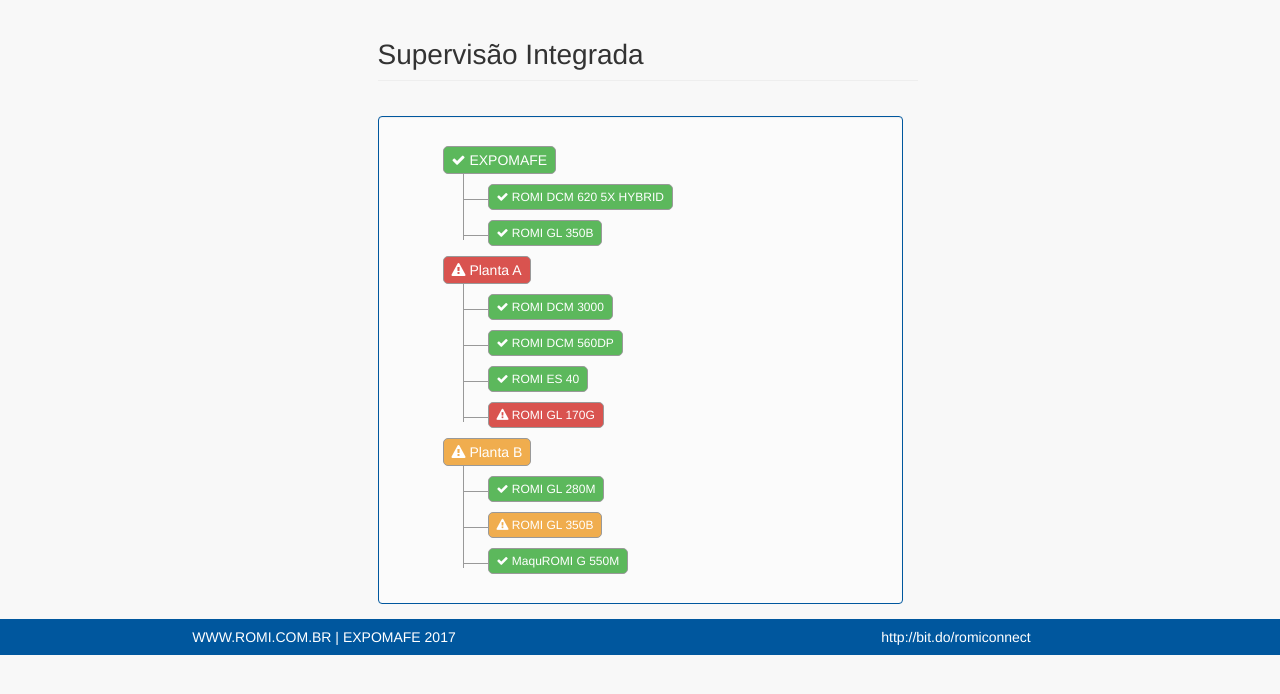
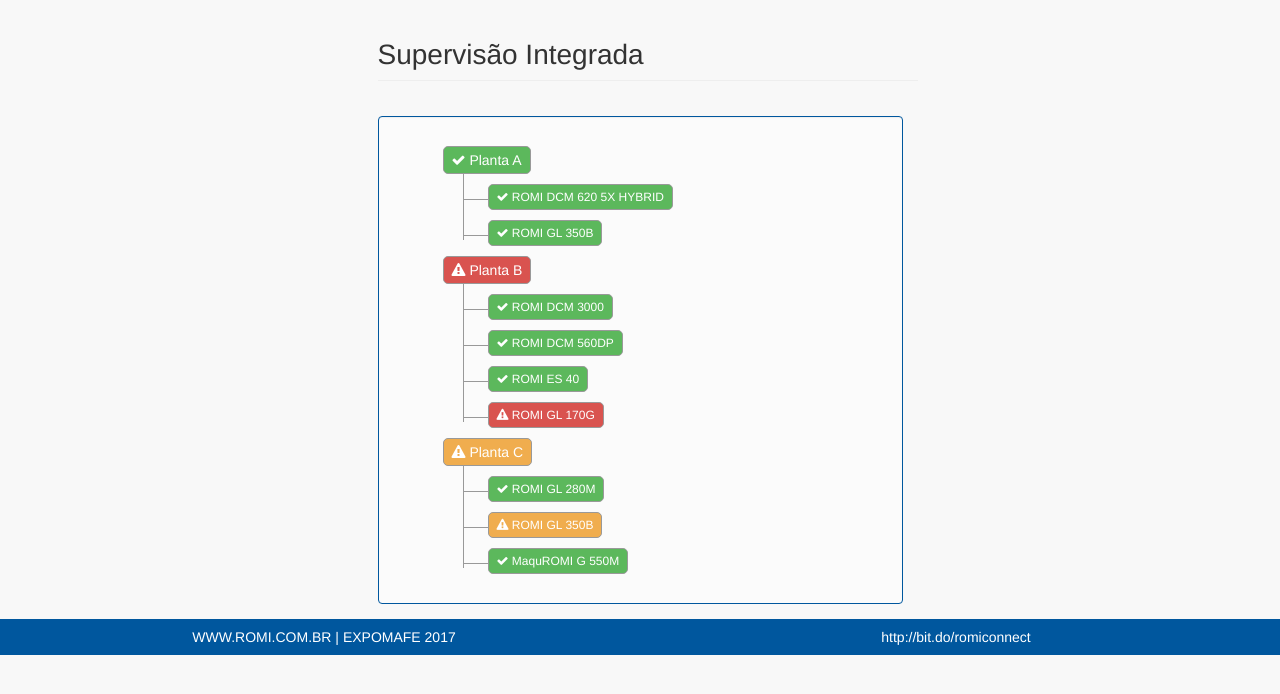
Before and after one commit to nicolasakf/mcm, a Flask app: page / in a window 1280 px wide. Shown: the part 80-774 px from the top of the page. Run offline with Flask 2, Linux system fonts and the light colour scheme; parts of the project's set-up code (start-up, migrations or seed data) failed here and were passed over; some libraries are stand-ins or nearby versions.

Commit message:
first insper commit

```diff
--- a/app/core/monitor.py
+++ b/app/core/monitor.py
@@ -2,7 +2,7 @@ from datetime import timedelta, datetime
 from current_report import CurrentReport
 
 
-class Monitor():
+class Monitor:
     def __init__(self, id):
         self.machine_id = id
         self.currentReport = CurrentReport()
--- a/app/core/utils.py
+++ b/app/core/utils.py
@@ -1,12 +1,15 @@
 from flask_httpauth import HTTPBasicAuth
 
 auth = HTTPBasicAuth()
+
+USER = 'romi'
+PWD = 'romi'
 
 
 @auth.verify_password
 def verify_password(username, password):
     out = False
-    if (username == "omega7romi") and (password == 'expomafe2017'):
+    if (username == USER) and (password == PWD):
         out = True
 
     return out
@@ -14,7 +17,7 @@ def verify_password(username, password):
 
 def auth_user(user, passwd):
     out = False
-    if(user == "omega7romi") and (passwd == 'expomafe2017'):
+    if(user == USER) and (passwd == PWD):
         out = True
 
     return out
--- a/app/templates/dashboard.html
+++ b/app/templates/dashboard.html
@@ -18,7 +18,7 @@
         <div class="col-lg-offset-3 col-lg-6">
             <div class="tree">
                 <ul>
-                    <li> <span class="btn-success"><i class="fa fa-check"></i> EXPOMAFE</span>
+                    <li> <span class="btn-success"><i class="fa fa-check"></i> Planta A</span>
                         <ul>
                             <li>
                                 <a href="maquina/1/" data-toggle="tooltip" title="SN: 016019052420" data-placement="right">
@@ -32,7 +32,7 @@
                             </li>
                         </ul>
                     </li>
-                     <li> <span class="btn-danger"><i class="fa fa-warning"></i> Planta A</span>
+                     <li> <span class="btn-danger"><i class="fa fa-warning"></i> Planta B</span>
                         <ul>
                             <li >
                                 <a href="#" data-toggle="tooltip" title="SN: 016019052777" data-placement="right">
@@ -56,7 +56,7 @@
                             </li>
                         </ul>
                     </li>
-                     <li> <span class="btn-warning"><i class="fa fa-warning"></i> Planta B</span>
+                     <li> <span class="btn-warning"><i class="fa fa-warning"></i> Planta C</span>
                         <ul>
                             <li>
                                 <a href="#" data-toggle="tooltip" title="SN: 016019052333" data-placement="right">
--- a/app/views/index.py
+++ b/app/views/index.py
@@ -20,7 +20,6 @@ def index_handler(machine_id='1'):
     if machine_id == '2':
         has_camera = False
 
-
     return render_template('layout.html',
                            machine_id=machine_id,
                            has_camera=has_camera)
--- a/app/views/request_monitor_data.py
+++ b/app/views/request_monitor_data.py
@@ -9,7 +9,7 @@ def request_monitor_data(machine_id='1'):
     return json.dumps({
         "posx": "{:10.3f}".format(monitor.posX),
         "posy": "{:10.3f}".format(monitor.posY),
-        "posz" : "{:10.3f}".format(monitor.posZ),
+        "posz": "{:10.3f}".format(monitor.posZ),
         "spindle_load": monitor.spindleLoad,
         "spindle_speed": monitor.spindleSpeed,
         "cutting_time": str(monitor.cuttingTime),
--- a/app/views/send_monitor_data.py
+++ b/app/views/send_monitor_data.py
@@ -13,7 +13,7 @@ def send_monitor_data():
     if not auth_user(user, passwd):
         return "Auth fail!\n", 400
 
-    machine_id = request.json.get('machineID');
+    machine_id = request.json.get('machineID')
 
     if machine_id is None:
         return "Machine not found!\n", 400
--- a/manage_db.py
+++ b/manage_db.py
@@ -8,7 +8,5 @@ migrate = Migrate(app, db, directory='db/migrations/')
 manager = Manager(app)
 manager.add_command('db', MigrateCommand)
 
-from app.models import models
-
 if __name__ == '__main__':
     manager.run()
--- a/run.py
+++ b/run.py
@@ -1,4 +1,4 @@
 #!/bin/python
 from app import app
 
-app.run(host='0.0.0.0', port=80, debug=True, threaded=True)
+app.run(host='0.0.0.0', port=10000, debug=True, threaded=True)
--- a/sim_data_manager.py
+++ b/sim_data_manager.py
@@ -1,4 +1,4 @@
-#!/bin/python
+    #!/bin/python
 # -*- coding: utf-8 -*-
 from app.models.models import Machine, MachineStop, Report
 from app import db
```
Also changed, not shown: app/__init__.py (line endings or trailing spaces).
